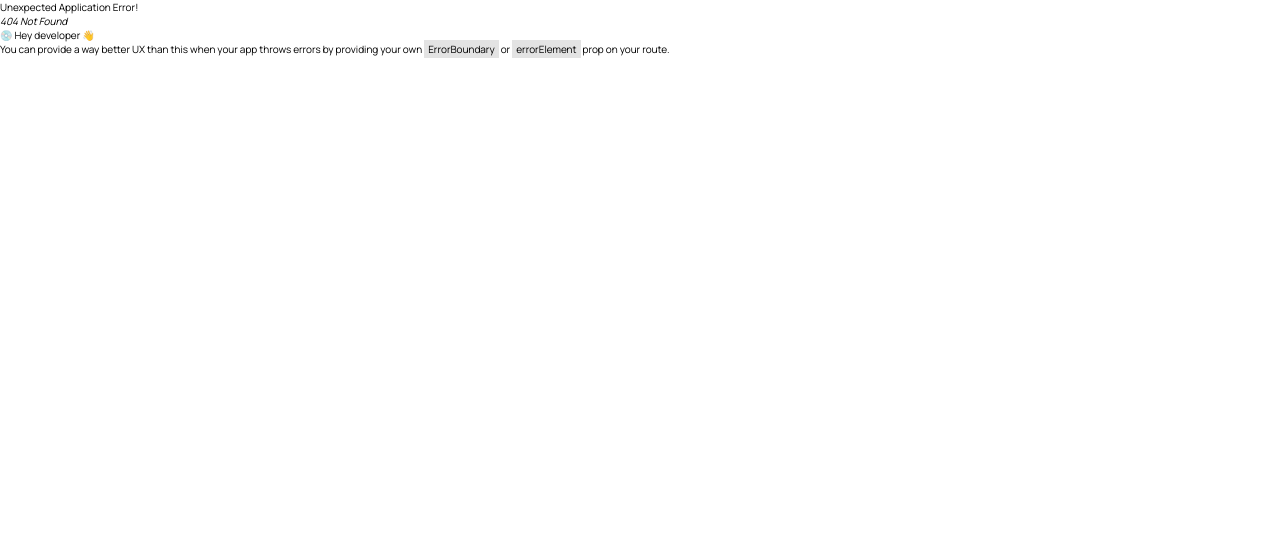
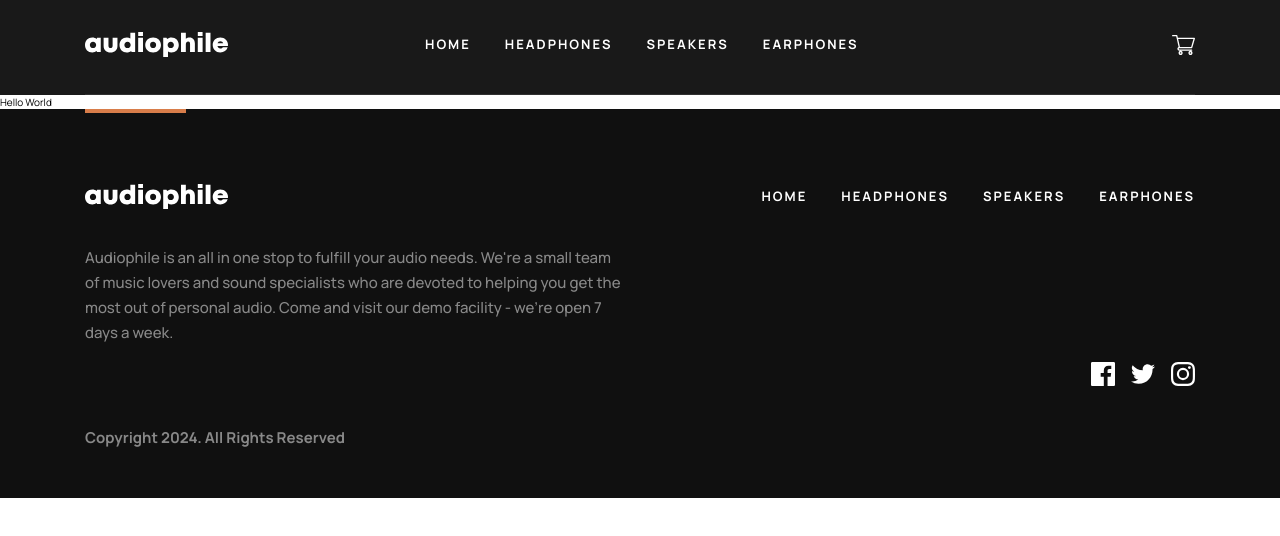
Before and after one commit to Alexandre-st/AudioPhile_site_e-commerce, a React (Vite) app in the folder FRONT/: page /headphones/1 in a window 1280 px wide. Before the commit this address had no page. Shown: the top 536 px of the page. Built offline with nearby package versions, Linux system fonts and the light colour scheme.

Commit message:
Add the page for the detail product

```diff
--- a/FRONT/src/main.tsx
+++ b/FRONT/src/main.tsx
@@ -11,6 +11,7 @@ import Checkout from "./pages/Checkout";
 import Earphones from "./pages/EarPhones";
 import HeadPhones from "./pages/HeadPhones";
 import HomePage from "./pages/Homepage";
+import DetailProduct from "./pages/ProductDetail";
 import Speakers from "./pages/Speakers";
 import "./styles/index.scss";
 
@@ -19,6 +20,8 @@ const router = createBrowserRouter(
     <Route path="/" element={<RootLayout />}>
       <Route index element={<HomePage />} />
       <Route path="headphones" element={<HeadPhones />} />
+      // A dynamiser
+      <Route path="headphones/:xx99" element={<DetailProduct />} />
       <Route path="speakers" element={<Speakers />} />
       <Route path="earphones" element={<Earphones />} />
       <Route path="checkout" element={<Checkout />} />
--- a/FRONT/src/pages/HeadPhones.tsx
+++ b/FRONT/src/pages/HeadPhones.tsx
@@ -1,3 +1,4 @@
+import { Link } from "react-router-dom";
 import dbxx59 from "../assets/products/product-xx59-headphones/desktop/image-category-page-preview.jpg";
 import mbxx59 from "../assets/products/product-xx59-headphones/mobile/image-category-page-preview.jpg";
 import tbxx59 from "../assets/products/product-xx59-headphones/tablet/image-category-page-preview.jpg";
@@ -27,7 +28,9 @@ const HeadPhones = () => {
             </picture>
             <div className="category-article-content">
               <h4 className="new-product">NEW PRODUCT</h4>
-              <h2 className="mid-title">XX99 MARK II HEADPHONES</h2>
+              <Link to="/headphones/xx99">
+                <h2 className="mid-title">XX99 MARK II HEADPHONES</h2>
+              </Link>
               <p className="text">
                 Experience natural, lifelike audio and exceptional build quality
                 made for the passionate music enthusiast.
--- /dev/null
+++ b/FRONT/src/pages/ProductDetail.tsx
@@ -0,0 +1,11 @@
+import { MotionMain } from "../libs/framer";
+
+const DetailProduct = () => {
+  return (
+    <MotionMain>
+      <h1>Hello World</h1>
+    </MotionMain>
+  );
+};
+
+export default DetailProduct;
```
Also changed, not shown: 1 other file (tests, documents, lock files or other folders).
